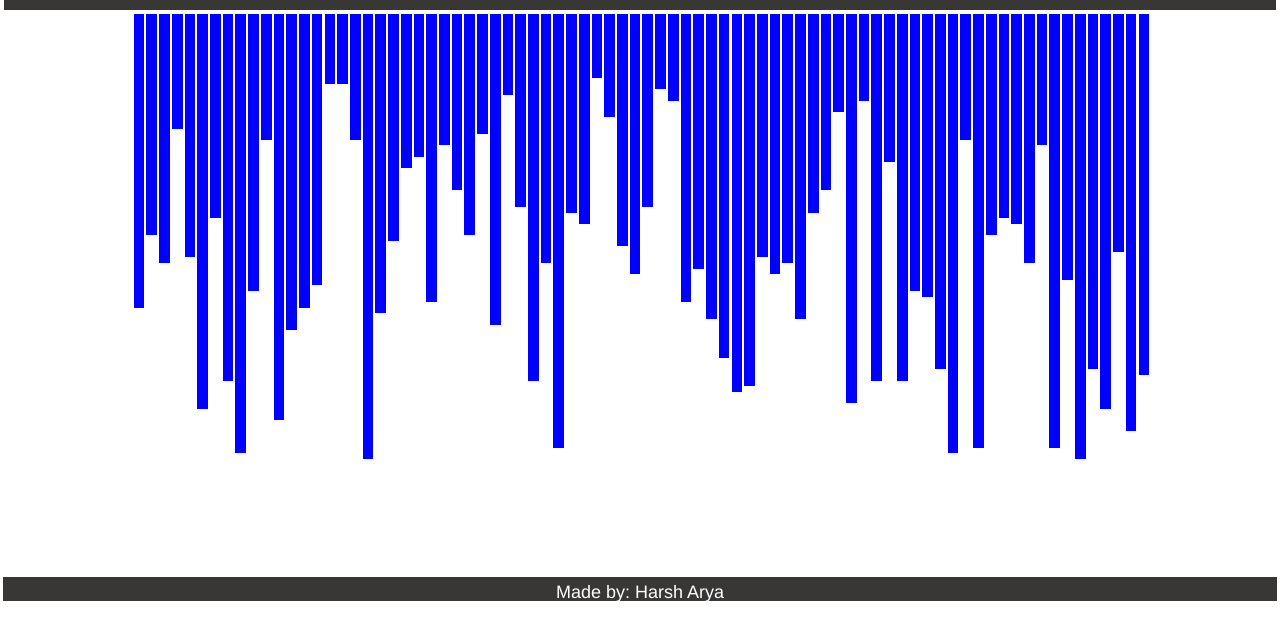
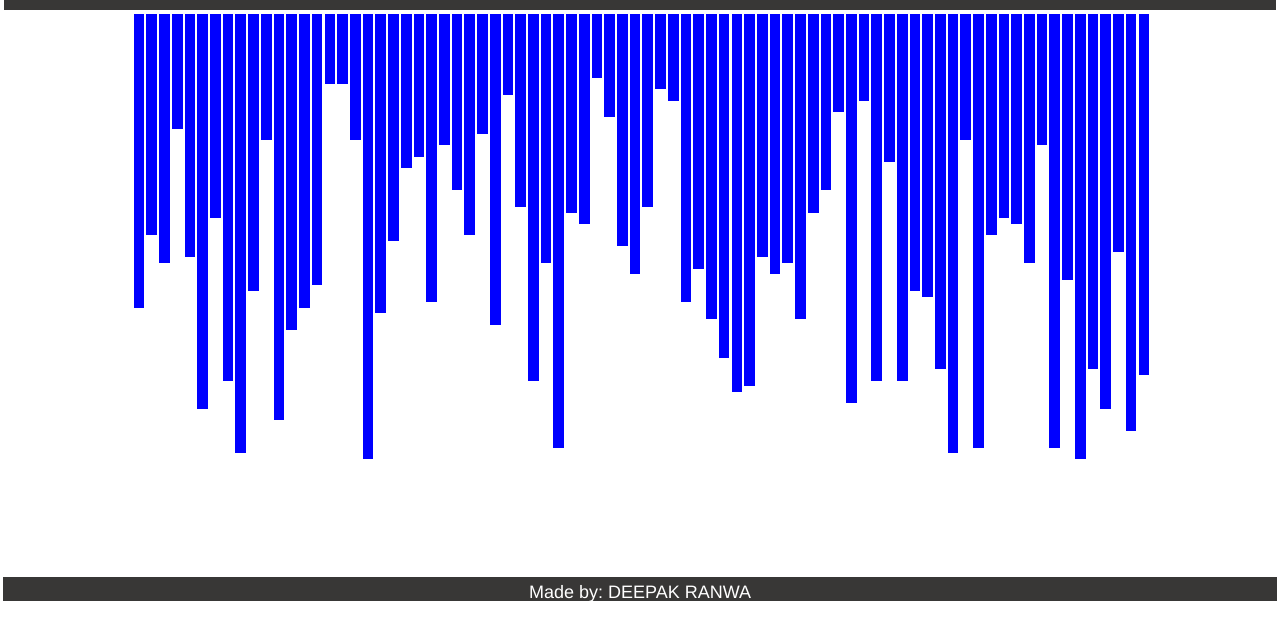
Before and after one commit to deepakranwa/Sorting-Algorithms-Visualizer, a plain HTML site: page index.html in a window 1280 px wide. Shown: the part 166-800 px from the top of the page. Drawn offline with Linux system fonts and the light colour scheme.

Commit message:
Update index.html

```diff
--- a/index.html
+++ b/index.html
@@ -51,7 +51,7 @@
     <footer>
       <div class="footer">
         <div class="made_by">
-          <p>Made by: Harsh Arya</p>
+          <p>Made by: DEEPAK RANWA</p>
         </div>
       </div>
     </footer>
```
